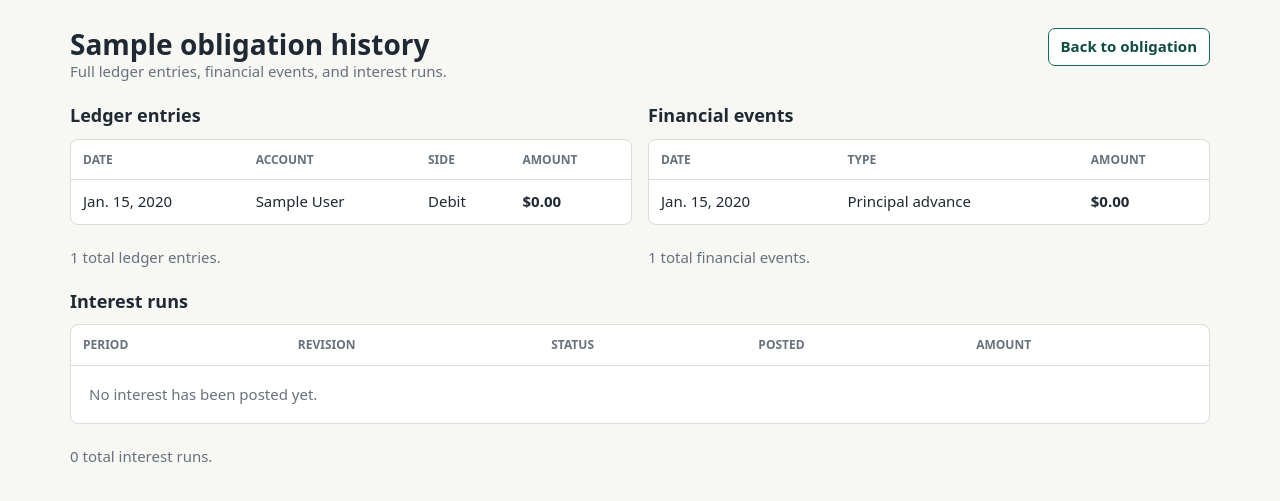
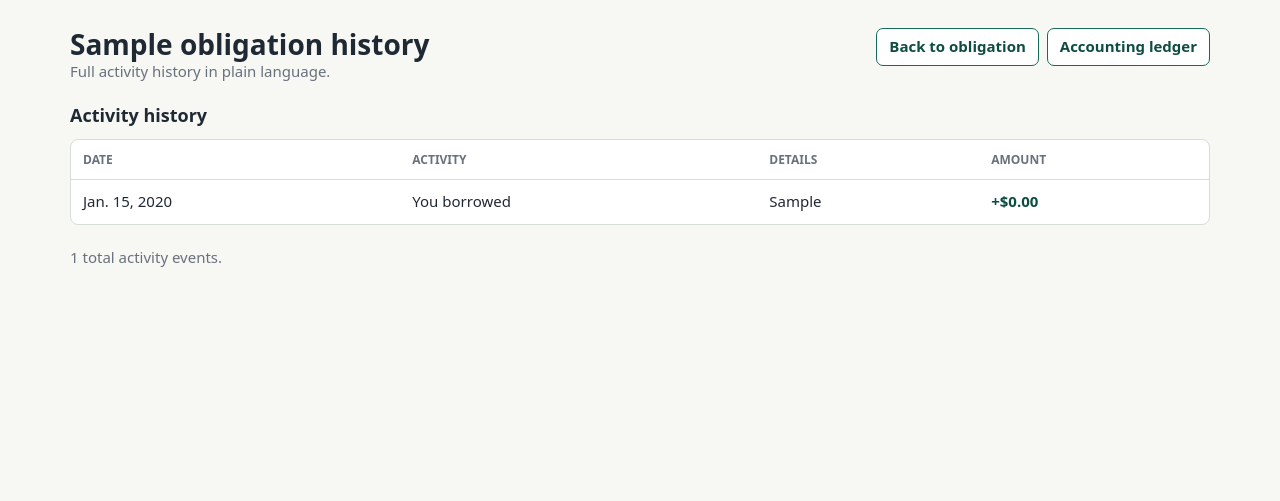
Before and after one commit to Turkevych96/TrustTrack, a Django app: page /obligations/1/history/ in a window 1280 px wide. Shown: the part 51-552 px from the top of the page. Run offline with Django 5.2, Linux system fonts and the light colour scheme; a user stored in the database is signed in; tables that the repository leaves empty hold one stand-in row (values such as "Sample post"); data that the repository does not hold is empty.

Commit message:
feat: refactor obligation history and detail pages to use activity table and improve user perspective on financial events

```diff
--- a/ledger/templates/ledger/obligation_detail.html
+++ b/ledger/templates/ledger/obligation_detail.html
@@ -127,8 +127,6 @@
     </div>
 </section>
 
-<div class="section-gap">
-    {% include "ledger/partials/history_tables.html" %}
-</div>
+{% include "ledger/partials/activity_table.html" %}
 
 {% endblock %}
--- a/ledger/templates/ledger/obligation_history.html
+++ b/ledger/templates/ledger/obligation_history.html
@@ -6,12 +6,13 @@
 <div class="page-title">
     <div>
         <h1>{{ obligation.title }} history</h1>
-        <div class="muted">Full ledger entries, financial events, and interest runs.</div>
+        <div class="muted">Full activity history in plain language.</div>
     </div>
     <div class="actions">
         <a class="button secondary" href="{% url 'ledger:obligation_detail' obligation.id %}">Back to obligation</a>
+        <a class="button secondary" href="{% url 'ledger:obligation_accounting_history' obligation.id %}">Accounting ledger</a>
     </div>
 </div>
 
-{% include "ledger/partials/history_tables.html" %}
+{% include "ledger/partials/activity_table.html" %}
 {% endblock %}
--- /dev/null
+++ b/ledger/templates/ledger/partials/activity_table.html
@@ -0,0 +1,39 @@
+{% load money %}
+
+<section class="section-gap">
+    <div class="section-title">
+        <h2>{{ activity_title|default:"Activity" }}</h2>
+        {% if activity_preview and activity_has_more %}
+            <a href="{% url 'ledger:obligation_history' obligation.id %}">View more</a>
+        {% endif %}
+    </div>
+    <div class="table-wrap">
+        <table>
+            <thead>
+                <tr>
+                    <th>Date</th>
+                    <th>Activity</th>
+                    <th>Details</th>
+                    <th>Amount</th>
+                </tr>
+            </thead>
+            <tbody>
+                {% for row in activity_rows %}
+                    <tr>
+                        <td>{{ row.event.event_date }}</td>
+                        <td>{{ row.label }}</td>
+                        <td>{{ row.details|default:"-" }}</td>
+                        <td class="amount {{ row.amount_class }}">{{ row.signed_amount_units|signed_money_units }}</td>
+                    </tr>
+                {% empty %}
+                    <tr><td colspan="4" class="empty">No activity yet.</td></tr>
+                {% endfor %}
+            </tbody>
+        </table>
+    </div>
+    {% if activity_preview and activity_has_more %}
+        <div class="muted section-gap">Showing the latest 10 of {{ activity_total }} events.</div>
+    {% elif not activity_preview %}
+        <div class="muted section-gap">{{ activity_total }} total activity events.</div>
+    {% endif %}
+</section>
--- a/ledger/templatetags/money.py
+++ b/ledger/templatetags/money.py
@@ -17,6 +17,15 @@ def money_units(value):
 
 
 @register.filter
+def signed_money_units(value):
+    if value is None:
+        value = 0
+    sign = '+' if value >= 0 else '-'
+    amount = decimal_from_units(abs(value)).quantize(Decimal('0.01'), rounding=ROUND_HALF_UP)
+    return f'{sign}${amount:,.2f}'
+
+
+@register.filter
 def user_label(user):
     if user is None:
         return ''
--- a/ledger/urls.py
+++ b/ledger/urls.py
@@ -11,6 +11,7 @@ urlpatterns = [
     path('obligations/new/', views.obligation_create, name='obligation_create'),
     path('obligations/<int:pk>/', views.obligation_detail, name='obligation_detail'),
     path('obligations/<int:pk>/history/', views.obligation_history, name='obligation_history'),
+    path('obligations/<int:pk>/history/accounting/', views.obligation_accounting_history, name='obligation_accounting_history'),
     path('obligations/<int:pk>/repay/', views.repayment_create, name='repayment_create'),
     path('obligations/<int:pk>/charges/new/', views.recurring_charge_create, name='recurring_charge_create'),
     path('obligations/<int:pk>/charges/<int:series_pk>/edit/', views.recurring_series_update, name='recurring_series_update'),
--- a/ledger/views.py
+++ b/ledger/views.py
@@ -84,46 +84,52 @@ def obligation_list(request):
 @login_required
 def obligation_detail(request, pk):
     obligation = get_related_obligation(request.user, pk)
-    ledger_entries_queryset = (
-        LedgerEntry.objects.filter(account__obligation=obligation)
-        .select_related('transaction', 'account')
-        .order_by('-effective_date', '-created_at')
-    )
     financial_events_queryset = FinancialEvent.objects.filter(obligation=obligation).order_by('-event_date')
-    interest_runs_queryset = InterestAccrualRun.objects.filter(obligation=obligation).order_by(
-        '-period_start',
-        '-revision',
-    )
     event_series = (
         EventSeries.objects.filter(obligation=obligation)
         .prefetch_related('versions')
         .order_by('name')
     )
-    ledger_entries_total = ledger_entries_queryset.count()
-    financial_events_total = financial_events_queryset.count()
-    interest_runs_total = interest_runs_queryset.count()
+    activity_total = financial_events_queryset.count()
     context = {
         'obligation': obligation,
         'balance_units': get_obligation_balance(obligation),
         'role': _role_for(obligation, request.user),
-        'ledger_entries': ledger_entries_queryset[:HISTORY_PREVIEW_LIMIT],
-        'ledger_entries_total': ledger_entries_total,
-        'ledger_entries_has_more': ledger_entries_total > HISTORY_PREVIEW_LIMIT,
-        'financial_events': financial_events_queryset[:HISTORY_PREVIEW_LIMIT],
-        'financial_events_total': financial_events_total,
-        'financial_events_has_more': financial_events_total > HISTORY_PREVIEW_LIMIT,
+        'activity_rows': [
+            _activity_row(event, request.user)
+            for event in financial_events_queryset.select_related('obligation')[:HISTORY_PREVIEW_LIMIT]
+        ],
+        'activity_title': 'Recent activity',
+        'activity_preview': True,
+        'activity_total': activity_total,
+        'activity_has_more': activity_total > HISTORY_PREVIEW_LIMIT,
         'event_series_rows': [_event_series_row(series) for series in event_series],
         'interest_rates': InterestRatePeriod.objects.filter(obligation=obligation).order_by('-effective_from'),
-        'interest_runs': interest_runs_queryset[:HISTORY_PREVIEW_LIMIT],
-        'interest_runs_total': interest_runs_total,
-        'interest_runs_has_more': interest_runs_total > HISTORY_PREVIEW_LIMIT,
-        'history_preview': True,
     }
     return render(request, 'ledger/obligation_detail.html', context)
 
 
 @login_required
 def obligation_history(request, pk):
+    obligation = get_related_obligation(request.user, pk)
+    financial_events = FinancialEvent.objects.filter(obligation=obligation).select_related('obligation').order_by('-event_date')
+    activity_total = financial_events.count()
+    return render(
+        request,
+        'ledger/obligation_history.html',
+        {
+            'obligation': obligation,
+            'activity_rows': [_activity_row(event, request.user) for event in financial_events],
+            'activity_title': 'Activity history',
+            'activity_preview': False,
+            'activity_total': activity_total,
+            'activity_has_more': False,
+        },
+    )
+
+
+@login_required
+def obligation_accounting_history(request, pk):
     obligation = get_related_obligation(request.user, pk)
     ledger_entries = (
         LedgerEntry.objects.filter(account__obligation=obligation)
@@ -134,7 +140,7 @@ def obligation_history(request, pk):
     interest_runs = InterestAccrualRun.objects.filter(obligation=obligation).order_by('-period_start', '-revision')
     return render(
         request,
-        'ledger/obligation_history.html',
+        'ledger/obligation_accounting_history.html',
         {
             'obligation': obligation,
             'ledger_entries': ledger_entries,
@@ -431,6 +437,39 @@ def _event_series_schedule_label(series):
     return f'{series.get_frequency_display()} on {_weekday_name(series.day_of_week)}'
 
 
+def _activity_row(event, user):
+    signed_amount_units = _signed_event_amount_units(event, user)
+    return {
+        'event': event,
+        'label': _activity_label(event, user),
+        'signed_amount_units': signed_amount_units,
+        'amount_class': 'positive' if signed_amount_units >= 0 else 'negative',
+        'details': event.memo or event.category,
+    }
+
+
+def _signed_event_amount_units(event, user):
+    user_is_borrower = event.obligation.borrower_id == user.id
+    if event.direction == FinancialEvent.Direction.INCREASES_DEBT:
+        return event.amount_units if user_is_borrower else -event.amount_units
+    return -event.amount_units if user_is_borrower else event.amount_units
+
+
+def _activity_label(event, user):
+    user_is_borrower = event.obligation.borrower_id == user.id
+    if event.event_type == FinancialEvent.EventType.PRINCIPAL_ADVANCE:
+        return 'You borrowed' if user_is_borrower else 'You lent'
+    if event.event_type == FinancialEvent.EventType.REPAYMENT:
+        return 'You paid' if user_is_borrower else 'You received'
+    if event.event_type == FinancialEvent.EventType.SCHEDULED_CHARGE:
+        return 'Charge added'
+    if event.event_type == FinancialEvent.EventType.INTEREST_POSTING:
+        return 'Interest added'
+    if event.event_type == FinancialEvent.EventType.ADJUSTMENT:
+        return 'Adjustment'
+    return event.get_event_type_display()
+
+
 def _weekday_name(day_of_week):
     names = ['Monday', 'Tuesday', 'Wednesday', 'Thursday', 'Friday', 'Saturday', 'Sunday']
     if day_of_week is None:
```
Also changed, not shown: ledger/templates/ledger/obligation_accounting_history.html (added, +18 -0 lines), ledger/tests.py (+66 -12 lines).
